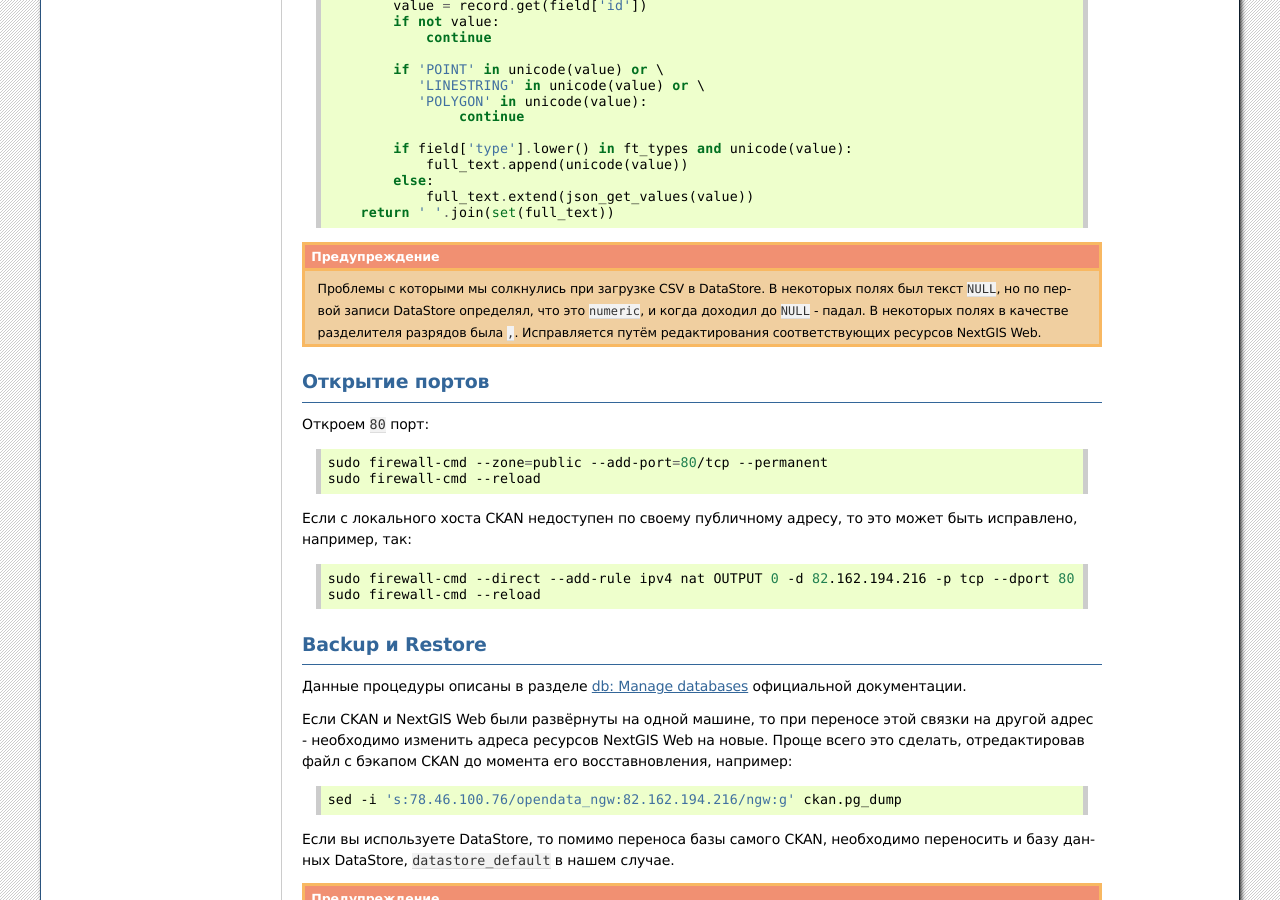
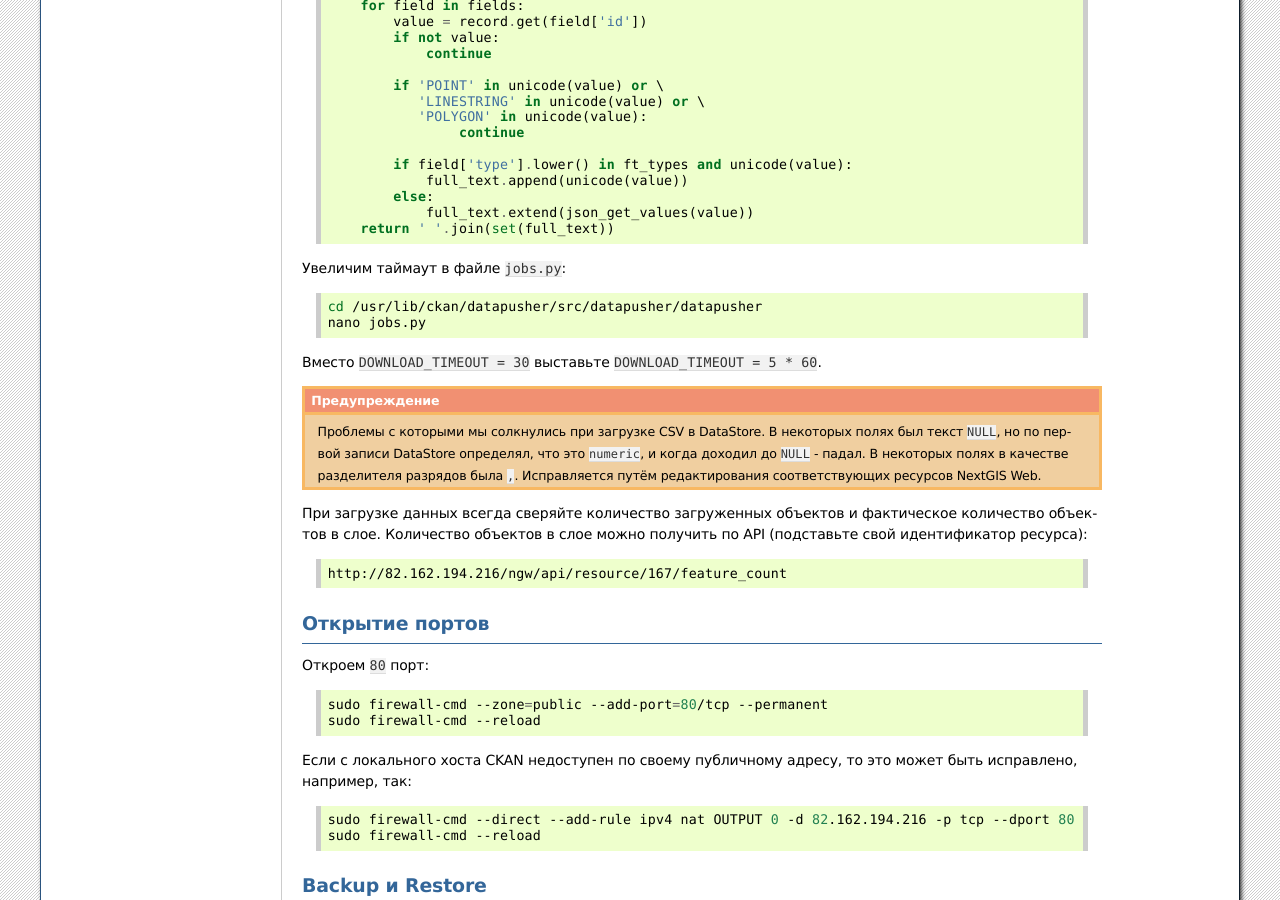
Before and after one commit to nextgis/docs_ogportal, a Sphinx documentation site: the page built from source/install.rst, in a window 1280 px wide and 900 px high, scrolled down 9911 px. Built offline with Sphinx 7.4.7, drawn with Linux system fonts in a browser that asks for light colours; formulas are drawn with MathJax 3; some of the changed text lies outside the part shown.

Commit message:
Продолжаем писать документацию

```diff
--- a/source/install.rst
+++ b/source/install.rst
@@ -601,6 +601,7 @@ PostgreSQL при старте системы:
 
     master = true
     workers = 1
+    threads = 5
     no-orphans = true
 
     pidfile = /run/uwsgi/%n.pid
@@ -644,8 +645,8 @@ PostgreSQL при старте системы:
     ckanext.spatial.common_map.attribution = © <a href="http://sputnik.ru">Спутник</a> | © <a href="http://www.openstreetmap.org/copyright">OpenStreetMap</a>
 
 
-Исправления текущего кода
--------------------------
+Исправления текущего кода DataStore и DataPusher
+------------------------------------------------
 
 Откроем файл ``commas.py``:
 
@@ -727,6 +728,15 @@ PostgreSQL при старте системы:
                 full_text.extend(json_get_values(value))
         return ' '.join(set(full_text))
 
+Увеличим таймаут в файле ``jobs.py``:
+
+.. code:: bash
+
+    cd /usr/lib/ckan/datapusher/src/datapusher/datapusher
+    nano jobs.py
+
+Вместо ``DOWNLOAD_TIMEOUT = 30`` выставьте ``DOWNLOAD_TIMEOUT = 5 * 60``.
+
 .. warning::
    Проблемы с которыми мы солкнулись при загрузке CSV в DataStore.
    В некоторых полях был текст ``NULL``, но по первой записи DataStore
@@ -734,6 +744,13 @@ PostgreSQL при старте системы:
    В некоторых полях в качестве разделителя разрядов была ``,``.
    Исправляется путём редактирования соответствующих ресурсов NextGIS Web.
 
+При загрузке данных всегда сверяйте количество загруженных объектов
+и фактическое количество объектов в слое. Количество объектов в слое
+можно получить по API (подставьте свой идентификатор ресурса):
+
+.. code:: bash
+
+    http://82.162.194.216/ngw/api/resource/167/feature_count
 
 Открытие портов
 ---------------
```
